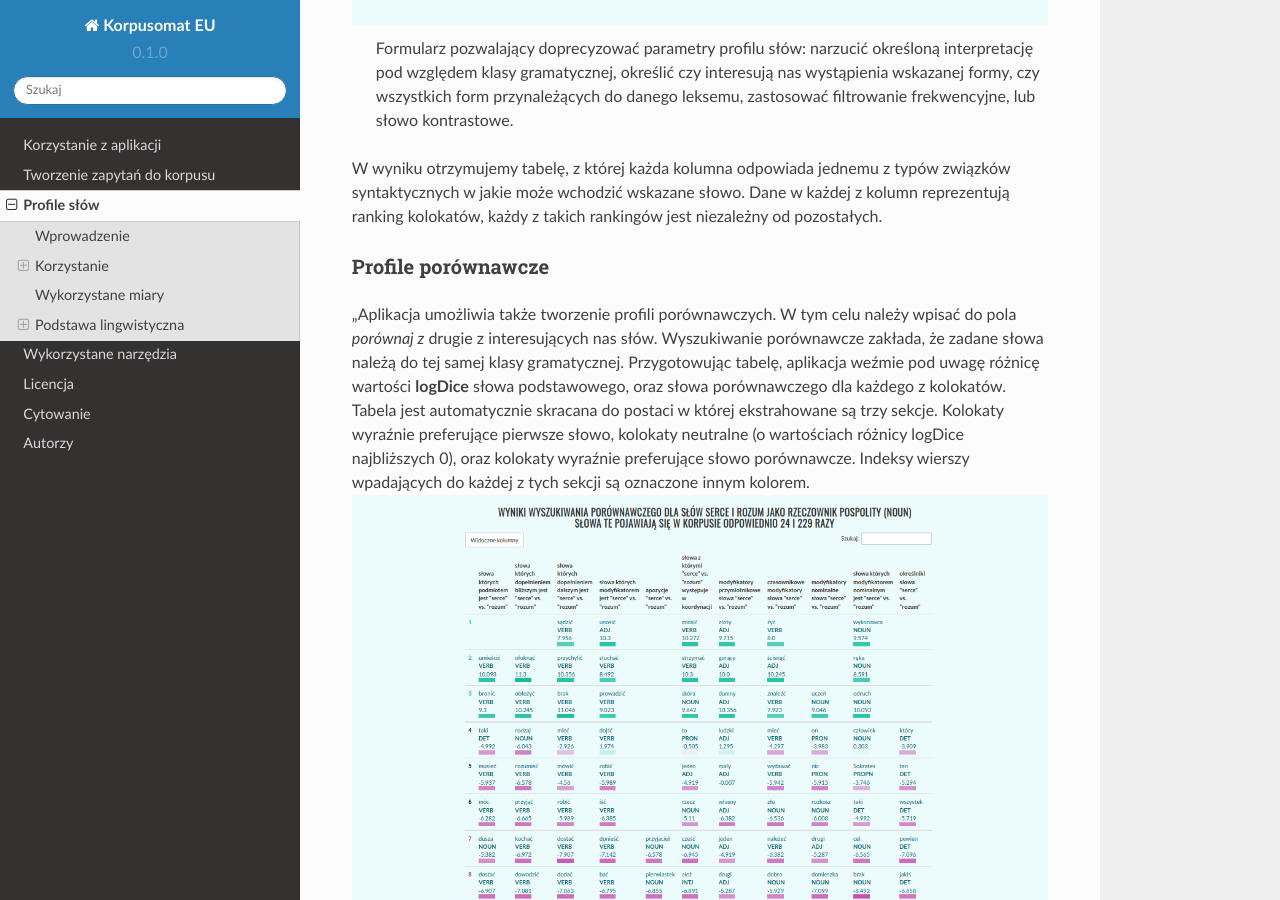
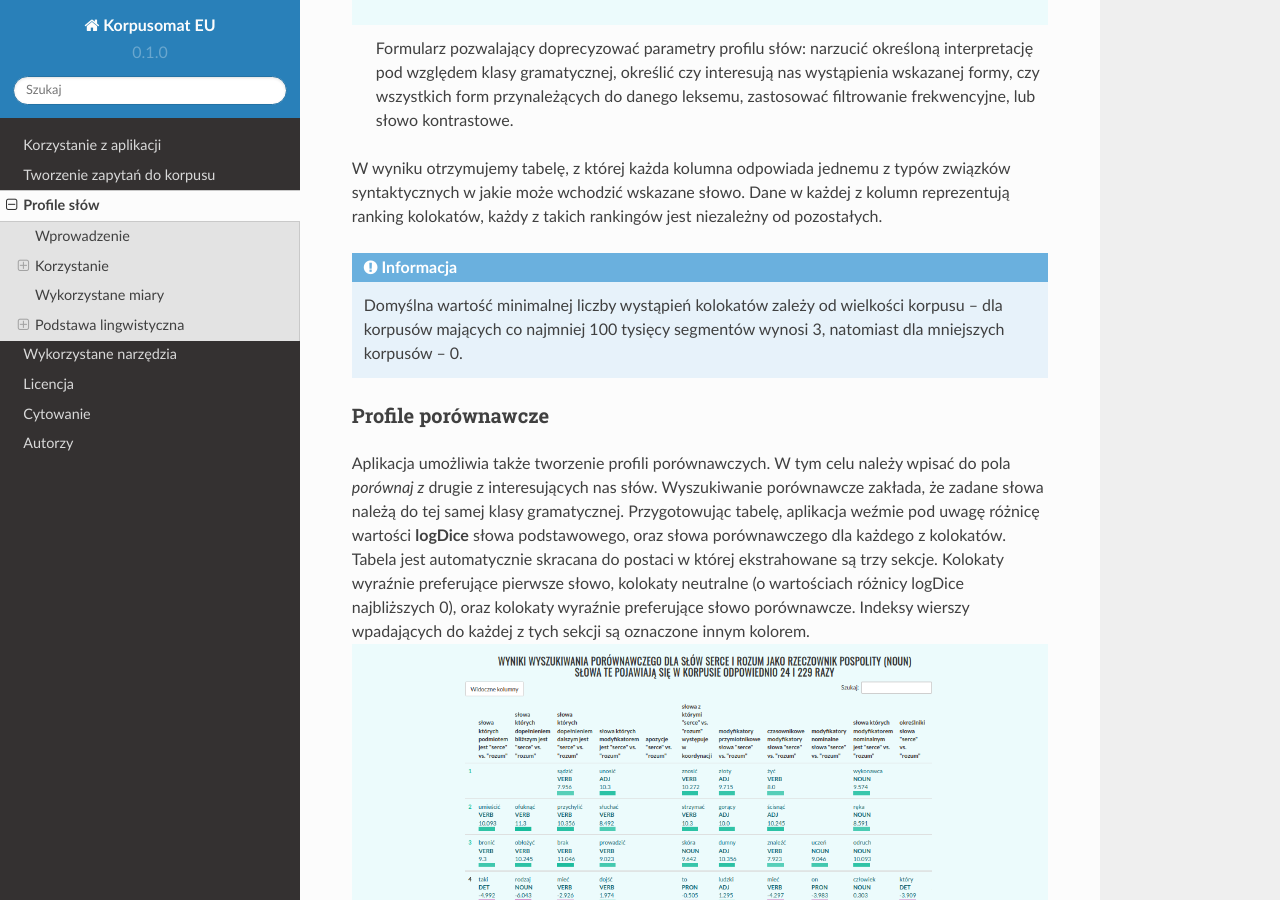
Before and after one commit to ipipan/korpusomat-eu-docs, a Sphinx documentation site: the page built from docs/source/word-profiles.rst, in a window 1280 px wide and 900 px high, scrolled down 2335 px. Built offline with Sphinx 7.4.7 and the Read the Docs theme 2.0.0, drawn with Linux system fonts in a browser that asks for light colours.

Commit message:
dodana informacja o zmiennej domyślnej wartości min. liczby wystąpień kolokatów

```diff
--- a/docs/source/word-profiles.rst
+++ b/docs/source/word-profiles.rst
@@ -37,9 +37,12 @@ Po kliknięciu w ikonę koła zębatego (**2**) dostępne są również zaawanso
 
 W wyniku otrzymujemy tabelę, z której każda kolumna odpowiada jednemu z typów związków syntaktycznych w jakie może wchodzić wskazane słowo. Dane w każdej z kolumn reprezentują ranking kolokatów, każdy z takich rankingów jest niezależny od pozostałych.
 
+.. note ::
+   Domyślna wartość minimalnej liczby wystąpień kolokatów zależy od wielkości korpusu – dla korpusów mających co najmniej 100 tysięcy segmentów wynosi 3, natomiast dla mniejszych korpusów – 0.
+
 Profile porównawcze
 -------------------
-"Aplikacja umożliwia także tworzenie profili porównawczych. W tym celu należy wpisać do pola *porównaj z* drugie z interesujących nas słów. Wyszukiwanie porównawcze zakłada, że zadane słowa należą do tej samej klasy gramatycznej. Przygotowując tabelę, aplikacja weźmie pod uwagę różnicę wartości **logDice** słowa podstawowego, oraz słowa porównawczego dla każdego z kolokatów. Tabela jest automatycznie skracana do postaci w której ekstrahowane są trzy sekcje. Kolokaty wyraźnie preferujące pierwsze słowo, kolokaty neutralne (o wartościach różnicy logDice najbliższych 0), oraz kolokaty wyraźnie preferujące słowo porównawcze. Indeksy wierszy wpadających do każdej z tych sekcji są oznaczone innym kolorem.
+Aplikacja umożliwia także tworzenie profili porównawczych. W tym celu należy wpisać do pola *porównaj z* drugie z interesujących nas słów. Wyszukiwanie porównawcze zakłada, że zadane słowa należą do tej samej klasy gramatycznej. Przygotowując tabelę, aplikacja weźmie pod uwagę różnicę wartości **logDice** słowa podstawowego, oraz słowa porównawczego dla każdego z kolokatów. Tabela jest automatycznie skracana do postaci w której ekstrahowane są trzy sekcje. Kolokaty wyraźnie preferujące pierwsze słowo, kolokaty neutralne (o wartościach różnicy logDice najbliższych 0), oraz kolokaty wyraźnie preferujące słowo porównawcze. Indeksy wierszy wpadających do każdej z tych sekcji są oznaczone innym kolorem.
 |image32|
       Tabela wynikowa, dla profilu porównawczego: *serce* vs. *rozum* w korpusie dialogów Platona.
 
```
Also changed, not shown: 1 other file.
